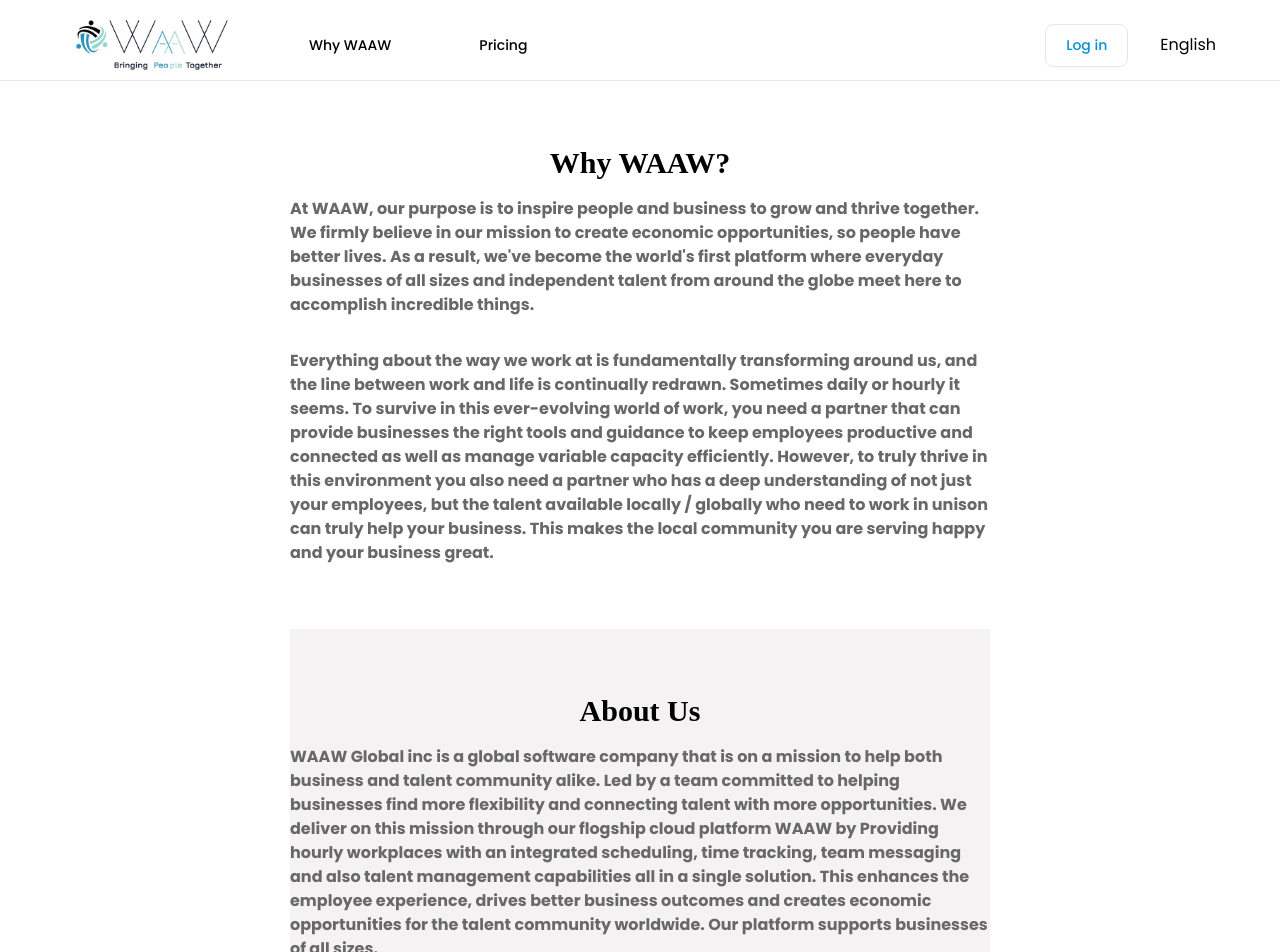
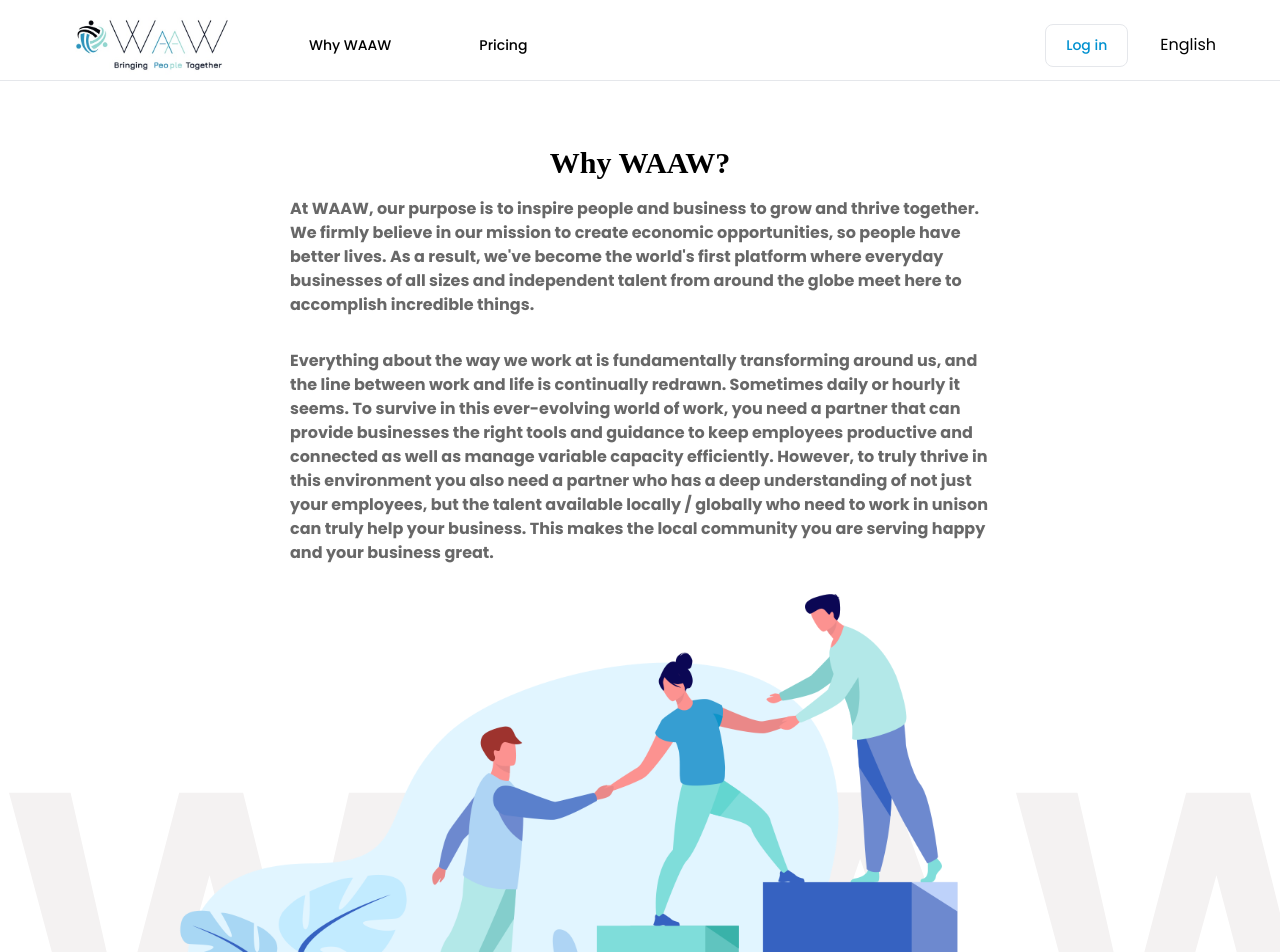
Before and after one commit to Surinder07/working-ui, a React (Vite) app: page /why-waaw in a window 1280 px wide. Shown: the top 952 px of the page. Built offline with nearby package versions, Linux system fonts and the light colour scheme.

Commit message:
why-waaw page done for desktop

```diff
--- a/src/components/AboutUs.jsx
+++ b/src/components/AboutUs.jsx
@@ -8,7 +8,6 @@
         <h1 className="text-center text-3xl font-bold text-black font-[Myriad-Pro]">
           Why WAAW?
         </h1>
-
         <div className="mt-4 max-w-[700px]">
           <p className="text-[#686868] text-[16px] font-bold">
             At WAAW, our purpose is to inspire people and business to grow and
@@ -18,7 +17,6 @@
             sizes and independent talent from around the globe meet here to
             accomplish incredible things.
           </p>
-
           <p className="mt-8 text-[#686868] text-[16px] font-bold">
             Everything about the way we work at is fundamentally transforming
             around us, and the line between work and life is continually
@@ -34,30 +32,6 @@
           </p>
         </div>
       </section>
-
-      <section
-        id="home"
-        className={`bg-[#F4F2F2] flex flex-col ${styles.paddingY}`}
-      >
-        <h1 className="text-center text-3xl font-bold text-black font-[Myriad-Pro]">
-          About Us
-        </h1>
-
-        <div className="mt-4 ">
-          <p className="max-w-[700px] text-[#686868] text-[16px] font-bold">
-            WAAW Global inc is a global software company that is on a mission to
-            help both business and talent community alike. Led by a team
-            committed to helping businesses find more flexibility and connecting
-            talent with more opportunities. We deliver on this mission through
-            our flogship cloud platform WAAW by Providing hourly workplaces with
-            an integrated scheduling, time tracking, team messaging and also
-            talent management capabilities all in a single solution. This
-            enhances the employee experience, drives better business outcomes
-            and creates economic opportunities for the talent community
-            worldwide. Our platform supports businesses of all sizes.
-          </p>
-        </div>
-      </section>
     </div>
   );
 };
--- a/src/pages/AboutUs.jsx
+++ b/src/pages/AboutUs.jsx
@@ -1,6 +1,7 @@
 import React from "react";
 import styles from "../style";
 import AboutComponent from "../components/AboutUs";
+import WhyVector from "../assets/why-vector.png"
 const AboutUs = () => {
   return (
     <div>
@@ -11,29 +12,38 @@
           </div>
         </div>
       </div>
-
-      {/* here should be background svg and a name of waaw */}
-      {/* <div className="bg-[#F4F2F2] h-[80vh] flex flex-col justify-center">
-        <h1 className=" mt-[100px] text-3xl font-bold text-black font-[Myriad-Pro]">
+      <div className={`relative sm:flex flex-col hidden tablet:h-[600px] `}>
+        <p className="mb-[-19px] font-bambino font-semibold text-[#F4F2F2] text-[410px] h-[471px] text-center">
+          WAAW
+        </p>
+        {/* <h3 className="absolute font-bold text-black top-[170px] left-1/2 -translate-x-1/2 lg:mt-[50px]">
+          FOR BUSINESS COMMUNITY
+        </h3> */}
+        <img src={WhyVector} alt="why-vector" className="absolute bottom-0 w-[950px] font-bold text-black left-1/2 -translate-x-1/2 " />
+      </div>
+      <section
+        id="home"
+        className={`bg-[#F4F2F2] flex items-center flex-col ${styles.paddingY}`}
+      >
+        <h1 className=" text-3xl font-bold text-black font-[Myriad-Pro]">
           About Us
         </h1>
 
-        <div className="mt-4">
-          <p className="max-w-[700px] mt-8 text-[#686868] text-[16px] font-bold">
-            Everything about the way we work at is fundamentally transforming
-            around us, and the line between work and life is continually
-            redrawn. Sometimes daily or hourly it seems. To survive in this
-            ever-evolving world of work, you need a partner that can provide
-            businesses the right tools and guidance to keep employees productive
-            and connected as well as manage variable capacity efficiently.
-            However, to truly thrive in this environment you also need a partner
-            who has a deep understanding of not just your employees, but the
-            talent available locally / globally who need to work in unison can
-            truly help your business. This makes the local community you are
-            serving happy and your business great.
-          </p>
-        </div>
-      </div> */}
+        {/* <div className="mt-4"> */}
+        <p className="max-w-[700px] mt-4 text-[#686868] text-[16px] font-bold">
+          WAAW Global inc is a global software company that is on a mission to
+          help both business and talent community alike. Led by a team committed
+          to helping businesses find more flexibility and connecting talent with
+          more opportunities. We deliver on this mission through our flogship
+          cloud platform WAAW by Providing hourly workplaces with an integrated
+          scheduling, time tracking, team messaging and also talent management
+          capabilities all in a single solution. This enhances the employee
+          experience, drives better business outcomes and creates economic
+          opportunities for the talent community worldwide. Our platform
+          supports businesses of all sizes.
+        </p>
+        {/* </div> */}
+      </section>
     </div>
   );
 };
```
Also changed, not shown: src/assets/why-vector.png (added).
